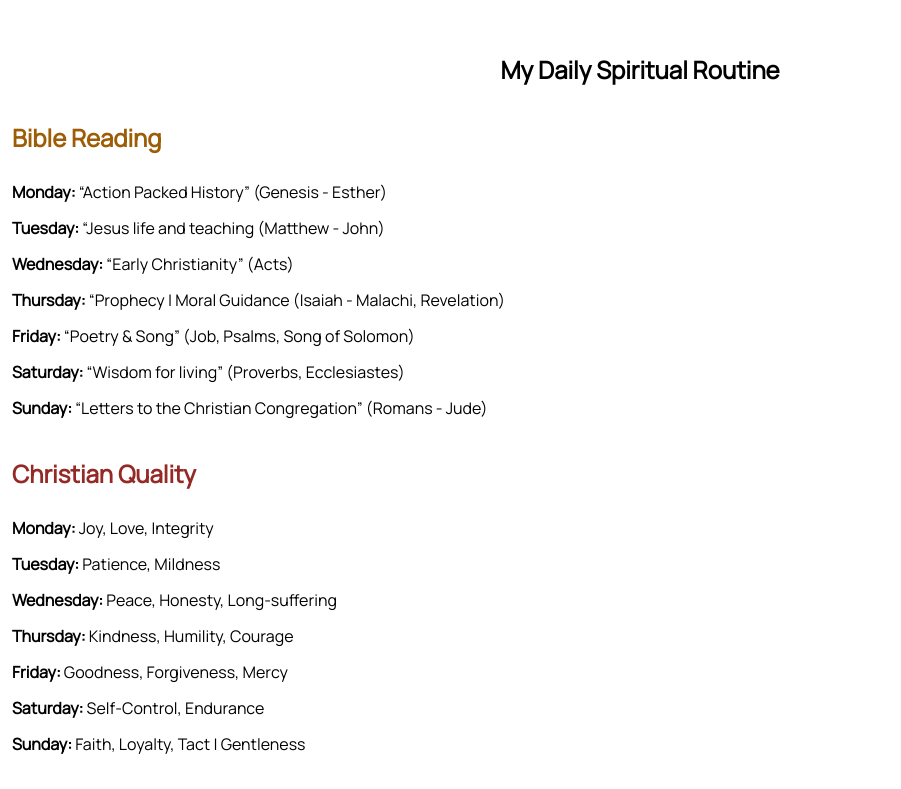
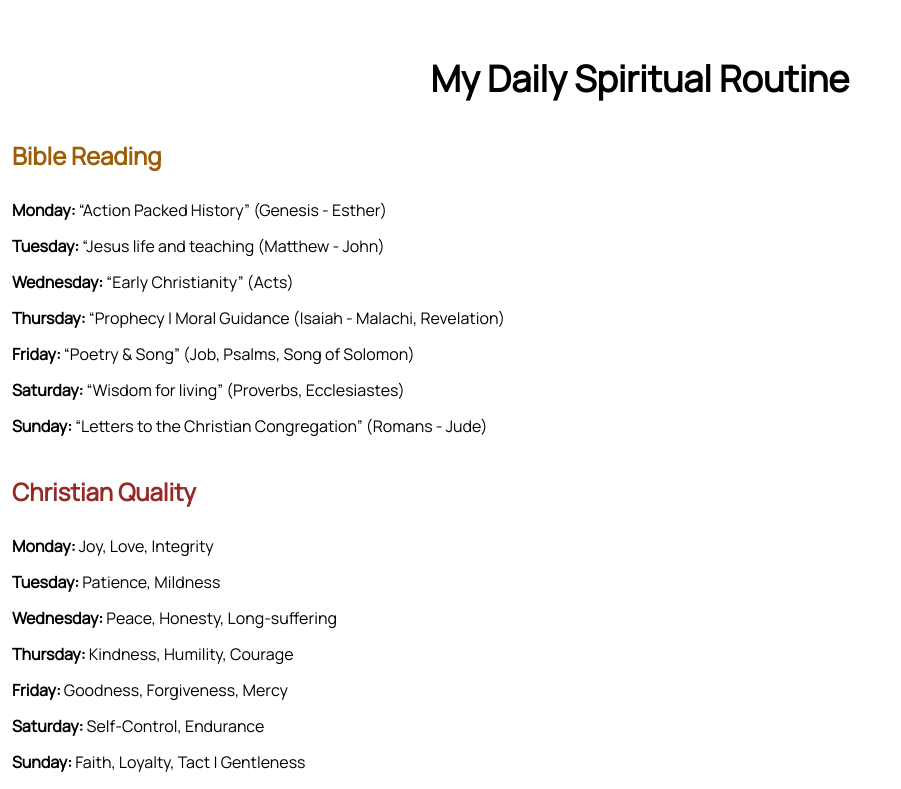
Before and after one commit to csrobinson86/my-daily-3, a plain HTML site: page index.html in a window 1280 px wide. Shown: the top 789 px of the page, without its empty margins (0-901 px from the left). Drawn offline with Linux system fonts and the light colour scheme.

Commit message:
style updates

```diff
--- a/index.css
+++ b/index.css
@@ -57,7 +57,7 @@ body {
 }
 
 h1 {
-  font-weight: bold;
+  font-size: 36px;
   text-align: center;
 }
 
```
